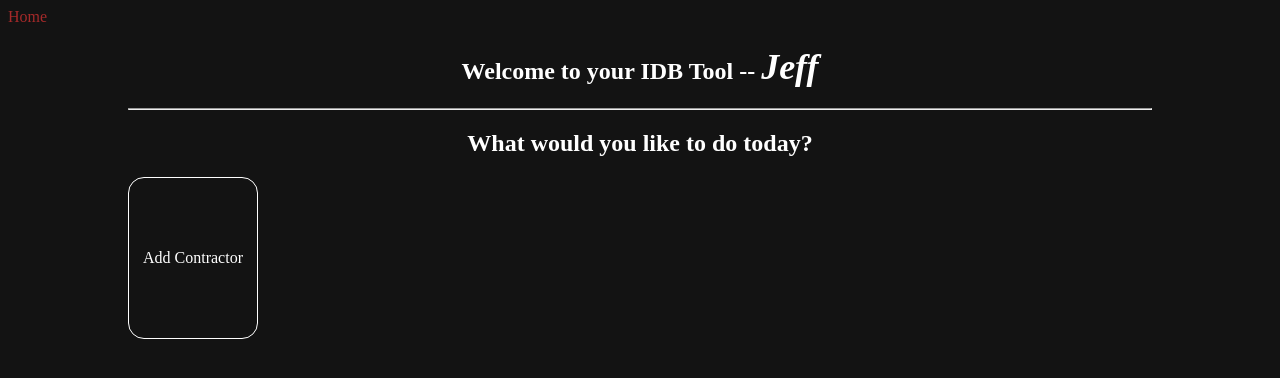
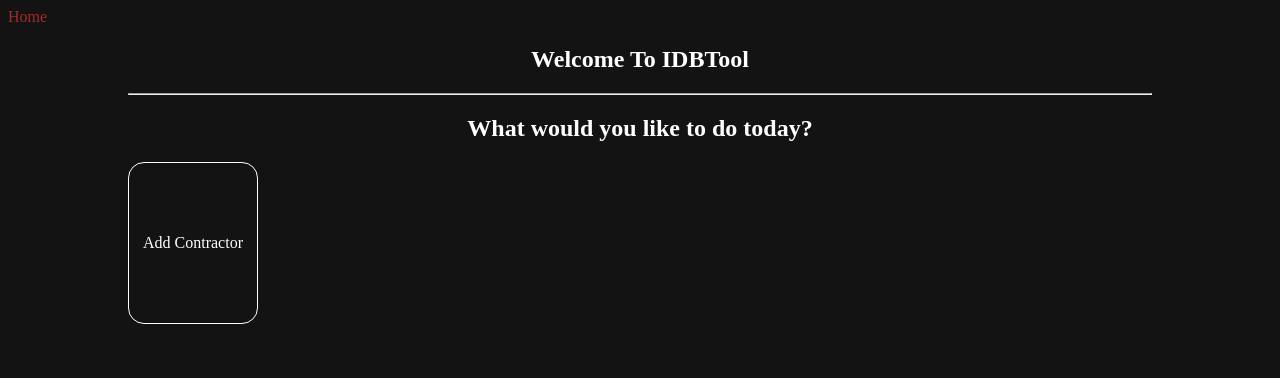
Before and after one commit to Irond76/IDBTool, a SvelteKit app: page / in a window 1280 px wide. Shown: the top 378 px of the page. Built offline with nearby package versions, Linux system fonts and the light colour scheme.

Commit message:
changed to IDB Tool

```diff
--- a/src/routes/+page.svelte
+++ b/src/routes/+page.svelte
@@ -1,6 +1,6 @@
 <section>
     <div class="welcome-container">
-        <h1 class="welcome">Welcome to your IDB Tool -- <em>Jeff</em></h1>
+        <h1 class="welcome">Welcome To IDBTool</h1>
         <hr>
         <h2>What would you like to do today?</h2>
     </div >
@@ -18,10 +18,7 @@
         text-align: center;
         color: #fff;
     }
-    em {
-        font-weight: bolder;
-        font-size: 1.5em;
-    }
+
     .action-buttons {
         width: 80dvw;
         margin: 0 auto;
```
